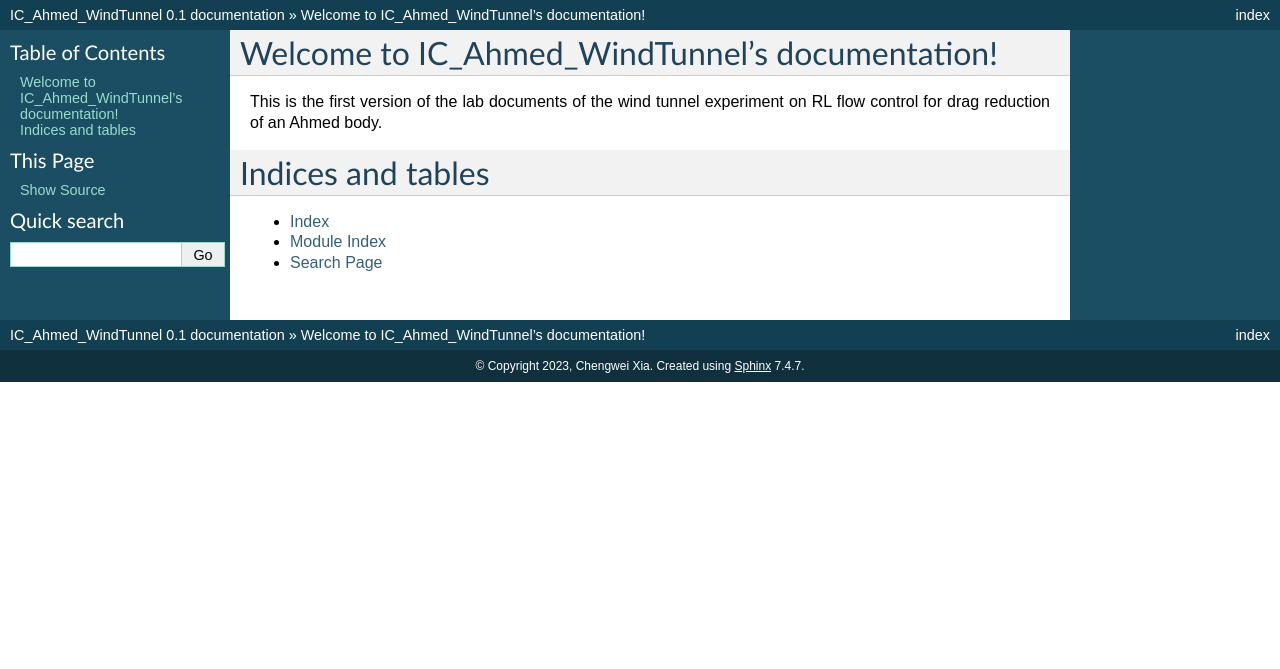
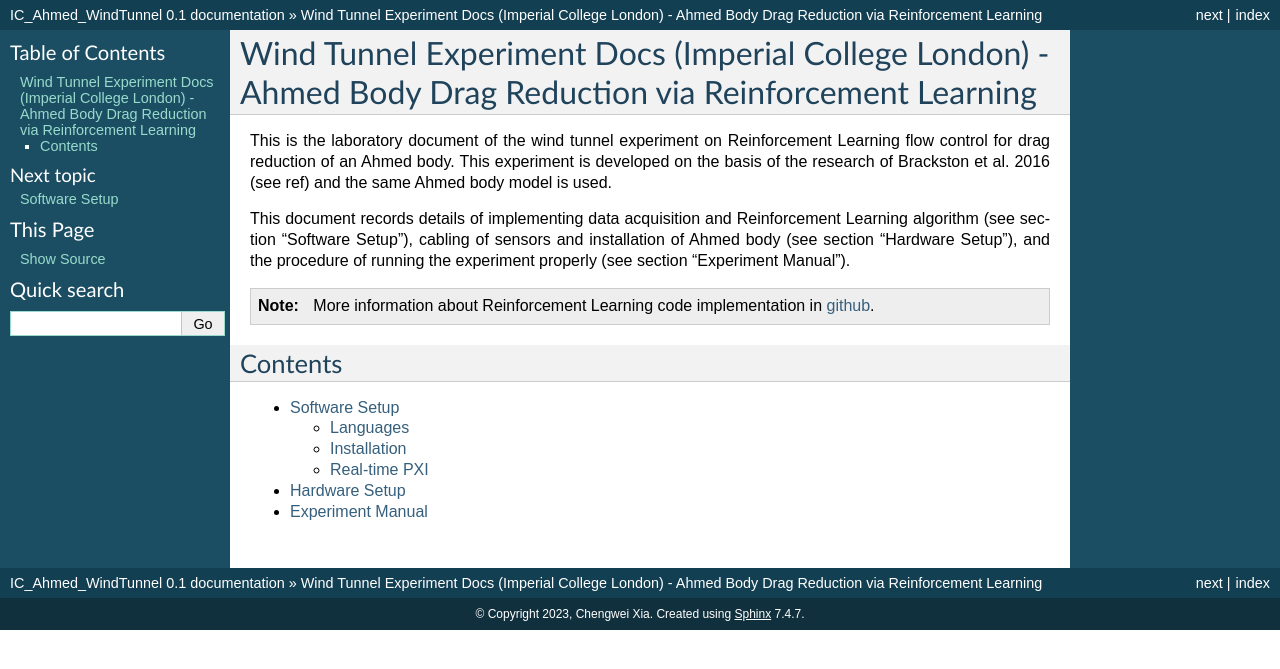
Before and after one commit to chengwei-xia/IC_Ahmed_WindTunnel, a Sphinx documentation site: the page built from source/index.rst, in a window 1280 px wide. Shown: the top 669 px of the page. Built offline with Sphinx 7.4.7, drawn with Linux system fonts in a browser that asks for light colours.

Commit message:
Add Software Setup Docs

```diff
--- /dev/null
+++ b/source/ExpManual.rst
@@ -0,0 +1,2 @@
+Experiment Manual
+=====
--- /dev/null
+++ b/source/HardwareSetup.rst
@@ -0,0 +1,2 @@
+Hardware Setup
+=====
--- /dev/null
+++ b/source/SoftwareSetup.rst
@@ -0,0 +1,88 @@
+Software Setup
+==============
+
+This document includes the implementation of data acquisition and Reinforcement Learning in the wind tunnel real-time experiment. The software framework is built in a PXI-PC system via network connection.
+
+Languages
+---------
+
+* Python: UDP connection and Reinforcement Learning.
+* Labview: UDP connection, data acquisition, and data visualisation & saving.
+
+.. note::
+
+   Users need to be familiar with Python and Labview.
+
+.. _installation:
+
+Installation
+------------
+
+To run this experiment with Reinforcement Learning, Python 3.9 and the following Python packages are required:
+
+* numpy
+* pip
+* drl-platform == 0.1.5
+* gym == 0.21.0
+* pytorch >= 1.11 (with cuda if running on GPU)
+* tensorboard == 2.11.2
+* sb3-contrib == 1.7.0 (this will install Stable Baselines3 together)
+
+
+`Anaconda <https://conda.io/projects/conda/en/latest/user-guide/index.html>`_ is recommended to use for creating a Python environment. A GUI version of anaconda can help to create an environment, or using the command line:
+
+.. code-block:: console
+
+   $ conda create -n ENV_NAME python=3.9
+   $ condo activate ENV_NAME
+
+The installation commands of the required packages is shown below through *anaconda*:
+
+.. code-block:: console
+
+   (ENV_NAME) $ pip install drl-platform
+   (ENV_NAME) $ pip install gym==0.21.0
+   (ENV_NAME) $ pip3 install torch torchvision torchaudio --index-url https://download.pytorch.org/whl/cu118
+   (ENV_NAME) $ pip install tensorboard==2.11.2
+   (ENV_NAME) $ pip install sb3-contrib
+
+.. note::
+
+   The commands of installation may change over time (especially pytorch). Please search for the latest commands corresponding to the version if the commands in this document fail.
+   There may be a conflict of package version due to drl-platform and gym. Please ignore this or try other versions to solve the issue.
+
+`Labview <https://www.ni.com/en-gb/shop/labview.html>`_ 2021 is used to handle data acquisition	and communication together with NI devices such as PXI and PCIe card. Details of hardware setup please see "Hardware Setup".
+
+A Real-time Labview module needs to be installed both on PXI and host PC. First, download and install Labview and VI Package Manager on host PC. The Real-time module can be installed/modified from the VI Package Manager as the `official support <https://knowledge.ni.com/KnowledgeArticleDetails?id=kA03q000000x1r4CAA&l=en-GB>`_.
+
+After installing the Real-time Labview on host PC, for the next step, the PXI needs to be booted in RT mode and connected to the host PC. Please see "Real-time PXI" for details.
+
+Real-time PXI
+-------------
+
+If your PXI is still in Windows/Linux system, it needs to be formatted and booted in RT mode to run real-time experiments. For PXIe-8135, which is used in the current experiments, it can be booted in RT mode via BIOS panel (recommended) and hardware switch (a switch on the back of PXI hardware, see manual if not clear).
+
+Please see the `official instruction <https://knowledge.ni.com/KnowledgeArticleDetails?id=kA03q000000YHpZCAW&l=en-GB>`_ to boot your PXI via a USB drive or follow the procedures below to boot your PXI in RT mode directly (both methods use the BIOS panel):
+
+-  Connect PXI and PC via network (RT module is installed on PXI via PC).
+-  Press ``Delete`` when starting the PXI to enter the BIOS panel, and under ``LabVIEW RT``, change ``Boot Configuration`` to LabVIEW RT.
+-  Open NI MAX in host PC and right click the PXI target to format it. Choose ``Reliance File System`` during formatting.
+-  Right click the PXI target again in the NI MAX and select add/install software, select LabVIEW Real-Time 21.0.0 and Network Streams 21.0. Leave other add-ons by default. See `Install Software <https://knowledge.ni.com/KnowledgeArticleDetails?id=kA03q000000YILGCA4&l=en-GB>`_ for further support.
+
+Then, the RT PXI can be connected to the PC in Labview:
+
+-  Create a project in the Labview on PC.
+-  Right click on the project target and select ``New Targets and Devices``. Select target type as ``RT PXI`` to find your PXI target. Add the target.
+-  Right click the PXI target in project explorer. Click ``Connect`` to connect your PXI and PC.
+
+.. note::
+
+   Sometimes the PXI and PC cannot be connected successfully. Restart both PC and PXI, and shut down the firewall on the PC side.
+
+.. note::
+
+   If VIs are saved and deployed under the PXI target, they will run on the PXI instead of the PC. More details of how to run the Labview codes please refer to "Experiment Manual".
+
+.. note::
+
+   See a `YouTube tutorial <https://www.youtube.com/watch?v=I43pZm0SeCQ>`_ to get familiar with running Labview in RT target.
--- a/source/index.rst
+++ b/source/index.rst
@@ -3,20 +3,23 @@
    You can adapt this file completely to your liking, but it should at least
    contain the root `toctree` directive.
 
-Welcome to IC_Ahmed_WindTunnel's documentation!
-===============================================
+Wind Tunnel Experiment Docs (Imperial College London) - Ahmed Body Drag Reduction via Reinforcement Learning
+=============================================================================================================
 
-This is the first version of the lab documents of the wind tunnel experiment on RL flow control for drag reduction of an Ahmed body.
+This is the laboratory document of the wind tunnel experiment on Reinforcement Learning flow control for drag reduction of an Ahmed body. This experiment is developed on the basis of the research of Brackston et al. 2016 (see ref) and the same Ahmed body model is used.
+
+This document records details of implementing data acquisition and Reinforcement Learning algorithm (see section "Software Setup"), cabling of sensors and installation of Ahmed body (see section "Hardware Setup"), and the procedure of running the experiment properly (see section "Experiment Manual").
+
+.. note::
+
+   More information about Reinforcement Learning code implementation in `github <https://github.com/RigasLab/RL_2DCylinder_FlowControl_SB3>`_.
+
+
+Contents
+--------
 
 .. toctree::
-   :maxdepth: 2
-   :caption: Contents:
 
-
-
-Indices and tables
-==================
-
-* :ref:`genindex`
-* :ref:`modindex`
-* :ref:`search`
+   SoftwareSetup
+   HardwareSetup
+   ExpManual
```
